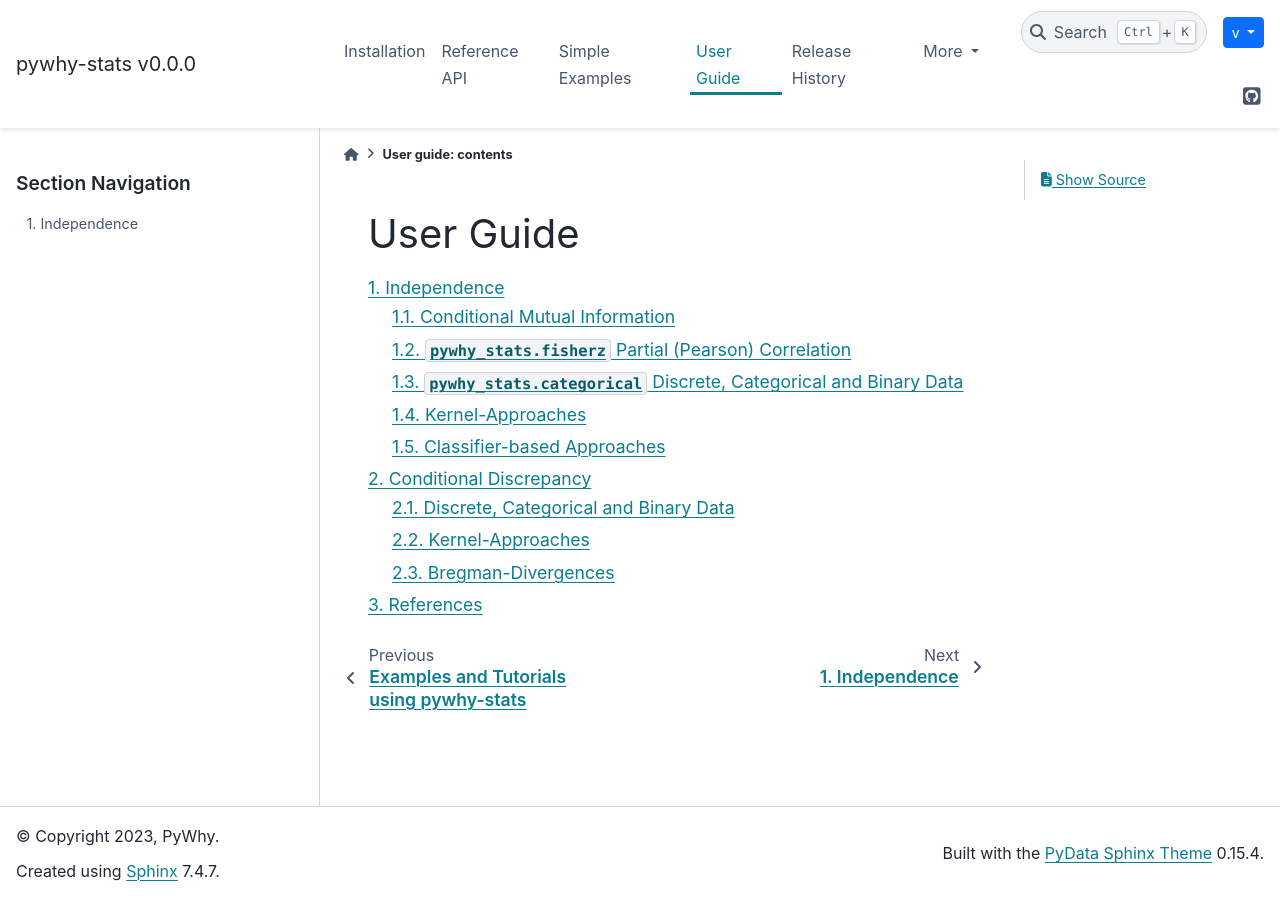
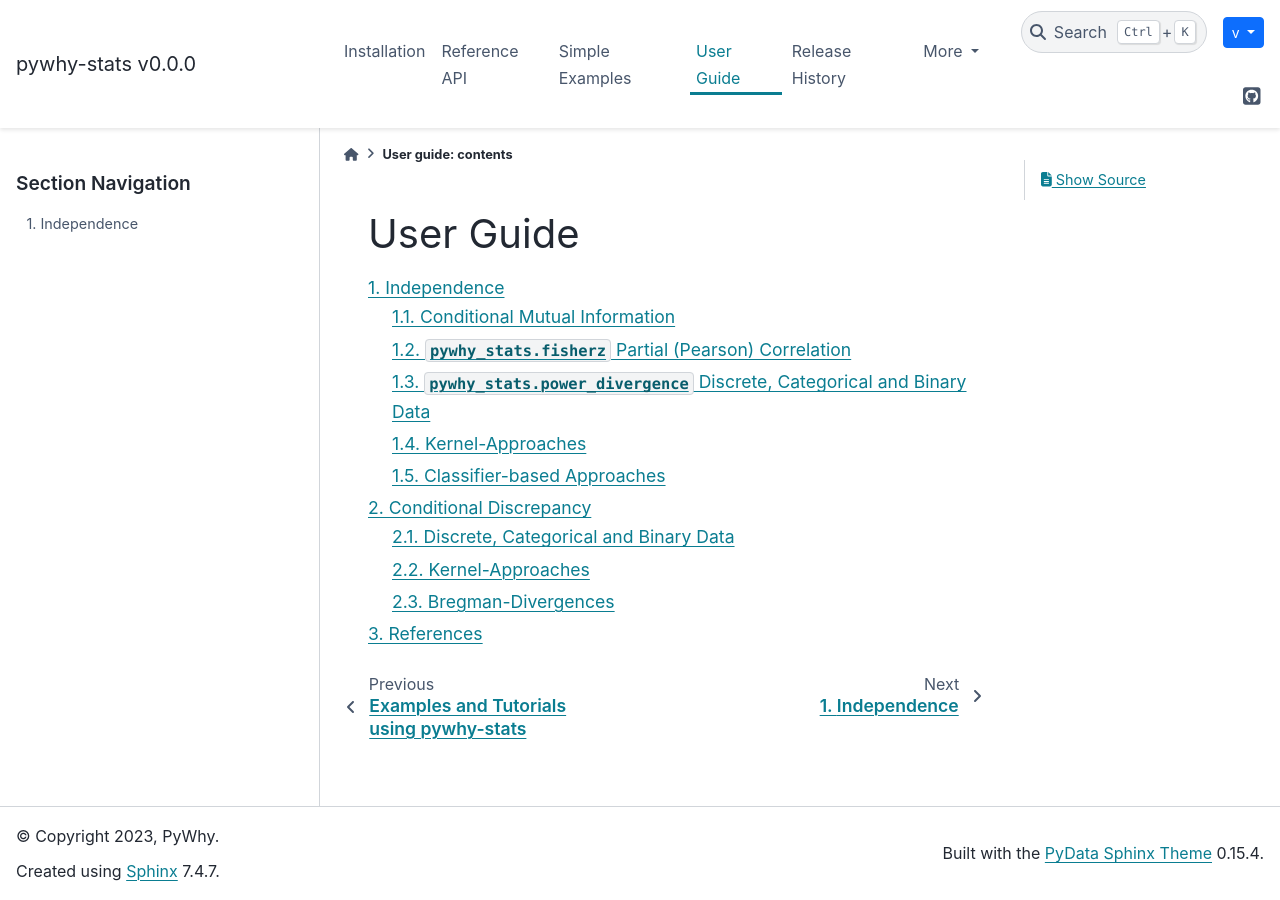
Before and after one commit to py-why/pywhy-stats, a Sphinx documentation site: the page built from doc/user_guide.rst, in a window 1280 px wide. Built offline with Sphinx 7.4.7 and the PyData theme 0.15.4, drawn with Linux system fonts in a browser that asks for light colours.

```diff
--- a/doc/api.rst
+++ b/doc/api.rst
@@ -63,4 +63,4 @@ of many data analysis procedures.
 
    fisherz
    kci
-   categorical
+   power_divergence
--- a/doc/conditional_independence.rst
+++ b/doc/conditional_independence.rst
@@ -92,8 +92,8 @@ which may be unrealistic in certain datasets.
 
     fisherz
 
-:mod:`pywhy_stats.categorical` Discrete, Categorical and Binary Data
---------------------------------------------------------------------
+:mod:`pywhy_stats.power_divergence` Discrete, Categorical and Binary Data
+-------------------------------------------------------------------------
 If one has discrete data, then the test to use is based on Chi-square tests. The :math:`G^2`
 class of tests will construct a contingency table based on the number of levels across
 each discrete variable. An exponential amount of data is needed for increasing levels
@@ -102,7 +102,7 @@ for a discrete variable.
 .. autosummary::
    :toctree: generated/
 
-    categorical
+    power_divergence
 
 Kernel-Approaches
 -----------------
```
Also changed, not shown: 2 other files.
